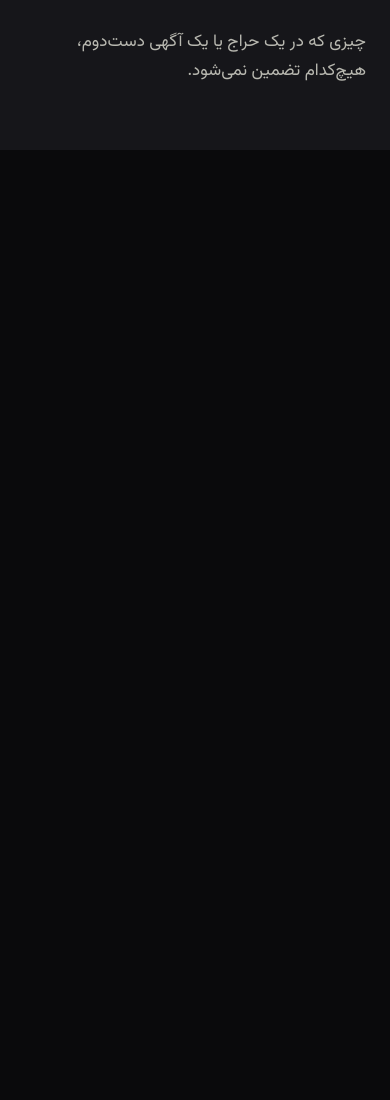
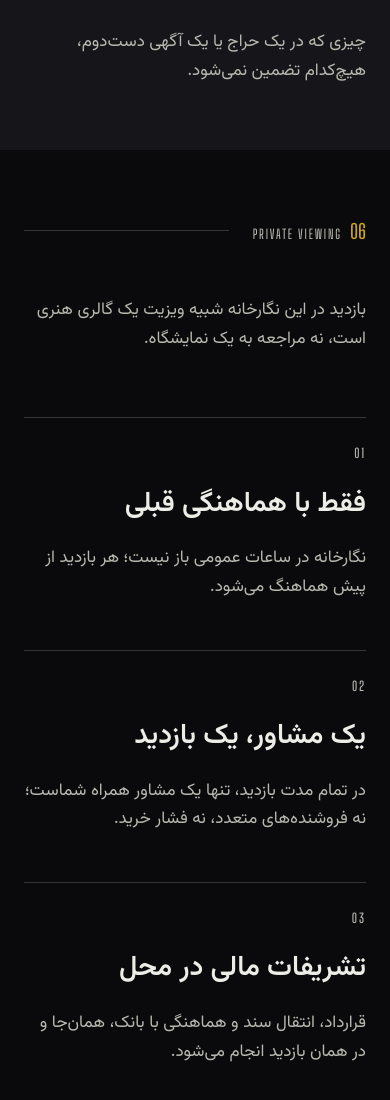
Before and after one commit to Mobinmgh/car-gallery, a website: page index.html in a window 390 px wide. Shown: the part 7462-8562 px from the top of the page. Before the commit the page ends 7612 px from the top, so only its background shows below. Drawn offline with Linux system fonts and the light colour scheme.

Commit message:
feat: private viewing experience section
Section 8 per the revised AGENTS.md plan: what booking an appointment
actually looks like - by-appointment-only, one advisor for the whole
visit (no multiple salespeople, no pressure), paperwork and financing
handled on-site in the same visit. Dealership-specific value instead of
generic luxury adjectives. Route-line marker 06/Private Viewing - the
last numbered stop before the close. No new image need, text-focused
per the brief.

```diff
--- /dev/null
+++ b/css/private-viewing.css
@@ -0,0 +1,64 @@
+.private-viewing {
+  background: var(--graphite);
+  padding-block: var(--sp-16);
+}
+
+.private-viewing .route-line {
+  margin-block-end: var(--sp-6);
+}
+
+.private-viewing__intro {
+  max-inline-size: 48ch;
+  margin-block-end: var(--sp-8);
+  color: var(--aluminum);
+  font-size: var(--fs-body);
+}
+
+.private-viewing__grid {
+  display: grid;
+  grid-template-columns: repeat(3, 1fr);
+  gap: var(--sp-6);
+}
+
+.private-viewing__item {
+  display: flex;
+  flex-direction: column;
+  gap: var(--sp-2);
+  padding-block-start: var(--sp-3);
+  border-block-start: var(--hairline);
+}
+
+.private-viewing__index {
+  font-family: var(--font-latin);
+  font-variation-settings: "wght" 600;
+  font-size: var(--fs-eyebrow);
+  letter-spacing: var(--tracking-eyebrow);
+  color: var(--aluminum);
+  font-variant-numeric: tabular-nums;
+}
+
+.private-viewing__name {
+  font-family: var(--font-fa);
+  font-variation-settings: "wght" 600;
+  font-size: var(--fs-h3);
+  color: var(--off-white);
+}
+
+.private-viewing__copy {
+  color: var(--aluminum);
+  font-size: var(--fs-body);
+  line-height: 1.7;
+}
+
+@media (max-width: 1023px) {
+  .private-viewing__grid {
+    grid-template-columns: 1fr;
+    gap: var(--sp-6);
+  }
+}
+
+@media (max-width: 767px) {
+  .private-viewing {
+    padding-block: var(--sp-8);
+  }
+}
--- a/index.html
+++ b/index.html
@@ -41,6 +41,7 @@
   <link rel="stylesheet" href="css/performance-fleet.css" />
   <link rel="stylesheet" href="css/craftsmanship.css" />
   <link rel="stylesheet" href="css/provenance.css" />
+  <link rel="stylesheet" href="css/private-viewing.css" />
 </head>
 <body>
   <header class="nav" id="site-nav">
@@ -419,8 +420,52 @@
     </div>
   </section>
 
-  <!-- Sections 8-9 are being rebuilt against the revised AGENTS.md plan,
-       one section at a time, in build order. -->
+  <section class="private-viewing" id="private-viewing">
+    <div class="container">
+      <div class="route-line" data-route-line>
+        <span class="route-line__marker">
+          <span class="route-line__index">06</span>
+          <span class="route-line__label">Private Viewing</span>
+        </span>
+        <span class="route-line__track">
+          <span class="route-line__sweep" aria-hidden="true"></span>
+        </span>
+      </div>
+
+      <p class="private-viewing__intro">
+        بازدید در این نگارخانه شبیه ویزیت یک گالری هنری است، نه مراجعه به یک
+        نمایشگاه.
+      </p>
+
+      <div class="private-viewing__grid">
+        <div class="private-viewing__item">
+          <span class="private-viewing__index">01</span>
+          <h3 class="private-viewing__name">فقط با هماهنگی قبلی</h3>
+          <p class="private-viewing__copy">
+            نگارخانه در ساعات عمومی باز نیست؛ هر بازدید از پیش هماهنگ می‌شود.
+          </p>
+        </div>
+        <div class="private-viewing__item">
+          <span class="private-viewing__index">02</span>
+          <h3 class="private-viewing__name">یک مشاور، یک بازدید</h3>
+          <p class="private-viewing__copy">
+            در تمام مدت بازدید، تنها یک مشاور همراه شماست؛ نه فروشنده‌های
+            متعدد، نه فشار خرید.
+          </p>
+        </div>
+        <div class="private-viewing__item">
+          <span class="private-viewing__index">03</span>
+          <h3 class="private-viewing__name">تشریفات مالی در محل</h3>
+          <p class="private-viewing__copy">
+            قرارداد، انتقال سند و هماهنگی با بانک، همان‌جا و در همان بازدید
+            انجام می‌شود.
+          </p>
+        </div>
+      </div>
+    </div>
+  </section>
+
+  <!-- Section 9 is being rebuilt against the revised AGENTS.md plan. -->
 
   <!-- Remaining sections are added one at a time, in build order, per AGENTS.md. -->
 
```
